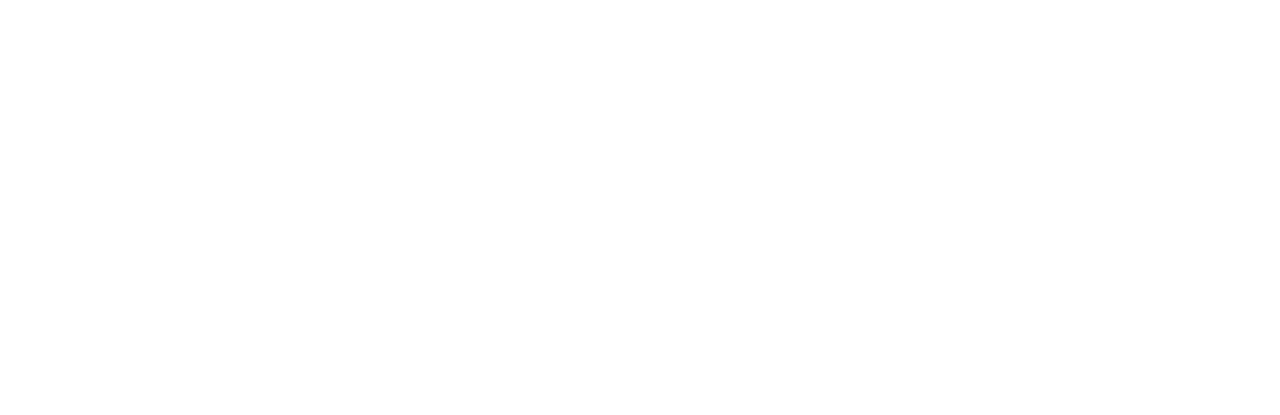
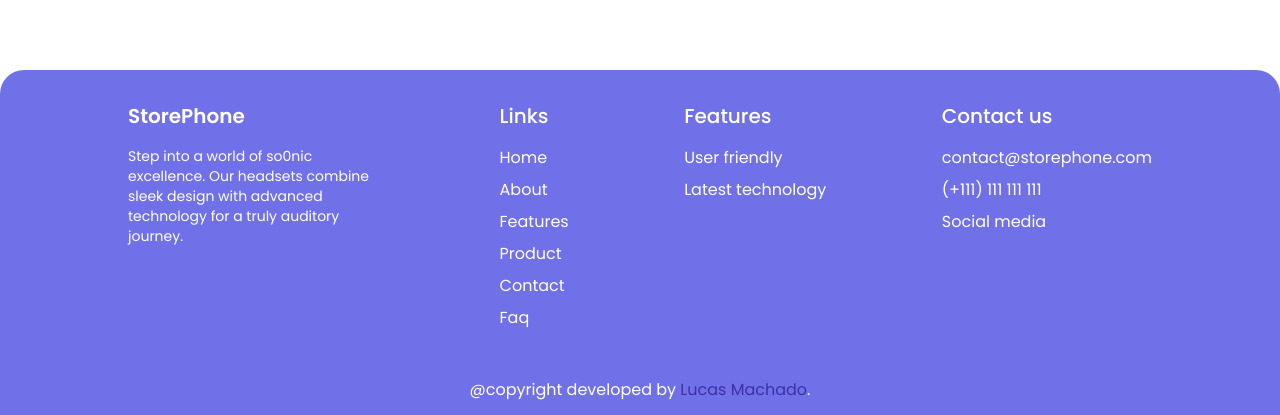
Before and after one commit to LucasFMachado/storephone, a Next.js app: page / in a window 1280 px wide. Shown: the part 4730-5145 px from the top of the page. Before the commit the page ends 4800 px from the top, so only its background shows below. Built offline with nearby package versions, Linux system fonts and the light colour scheme.

Commit message:
Creating Footer component

```diff
--- a/src/app/components/index.ts
+++ b/src/app/components/index.ts
@@ -2,6 +2,7 @@
 export * from './cards/FeatureCard'
 export * from './cards/ProductCard'
 export * from './layout/Button'
+export * from './layout/Footer'
 export * from './layout/Header'
 export * from './sections/About'
 export * from './sections/Contact'
--- /dev/null
+++ b/src/app/components/layout/Footer.tsx
@@ -0,0 +1,99 @@
+'use client'
+
+import { Link } from 'react-scroll'
+
+import { headerLinks } from '@/utils/constants'
+
+export function Footer() {
+  return (
+    <div className="bg-background-color text-white rounded-t-3xl mt-8 md:mt-0">
+      <div className="flex flex-col md:flex-row justify-between p-8 px-5 md:px-32">
+        <div className="w-full md:w-1/4">
+          <h1 className="font-semibold text-xl pb-4">StorePhone</h1>
+          <p className="text-sm">
+            Step into a world of so0nic excellence. Our headsets combine sleek
+            design with advanced technology for a truly auditory journey.
+          </p>
+        </div>
+        <div>
+          <h1 className="font-medium text-xl pb-4 pt-5 md:pt-0">Links</h1>
+          <nav className="flex flex-col gap-2">
+            {headerLinks.map(link => (
+              <Link
+                key={link.path}
+                to={link.path}
+                spy
+                smooth
+                duration={500}
+                className="hover:text-bright-color transition-all cursor-pointer"
+              >
+                {link.name}
+              </Link>
+            ))}
+          </nav>
+        </div>
+        <div>
+          <h1 className="font-medium text-xl pb-4 pt-5 md:pt-0">Features</h1>
+          <nav className="flex flex-col gap-2">
+            <Link
+              to="features"
+              spy
+              smooth
+              duration={500}
+              className="hover:text-bright-color transition-all cursor-pointer"
+            >
+              User friendly
+            </Link>
+            <Link
+              to="features"
+              spy
+              smooth
+              duration={500}
+              className="hover:text-bright-color transition-all cursor-pointer"
+            >
+              Latest technology
+            </Link>
+          </nav>
+        </div>
+        <div>
+          <h1 className="font-medium text-xl pb-4 pt-5 md:pt-0">Contact us</h1>
+          <nav className="flex flex-col gap-2">
+            <Link
+              to="contact"
+              spy
+              smooth
+              duration={500}
+              className="hover:text-bright-color transition-all cursor-pointer"
+            >
+              contact@storephone.com
+            </Link>
+            <Link
+              to="contact"
+              spy
+              smooth
+              duration={500}
+              className="hover:text-bright-color transition-all cursor-pointer"
+            >
+              (+111) 111 111 111
+            </Link>
+            <Link
+              to="contact"
+              spy
+              smooth
+              duration={500}
+              className="hover:text-bright-color transition-all cursor-pointer"
+            >
+              Social media
+            </Link>
+          </nav>
+        </div>
+      </div>
+      <div>
+        <p className="text-center py-4">
+          @copyright developed by
+          <span className="text-bright-color"> Lucas Machado</span>.
+        </p>
+      </div>
+    </div>
+  )
+}
--- a/src/app/components/layout/Header.tsx
+++ b/src/app/components/layout/Header.tsx
@@ -30,7 +30,7 @@
                 spy
                 smooth
                 duration={500}
-                className=" hover:text-bright-color transition-all cursor-pointer"
+                className="hover:text-bright-color transition-all cursor-pointer"
               >
                 {link.name}
               </Link>
@@ -66,7 +66,7 @@
               smooth
               duration={500}
               onClick={handleCloseMenu}
-              className=" hover:text-bright-color transition-all cursor-pointer"
+              className="hover:text-bright-color transition-all cursor-pointer"
             >
               {link.name}
             </Link>
--- a/src/app/components/layout/HeaderLink.tsx
+++ b/src/app/components/layout/HeaderLink.tsx
@@ -9,7 +9,7 @@
       spy
       smooth
       duration={500}
-      className=" hover:text-bright-color transition-all cursor-pointer"
+      className="hover:text-bright-color transition-all cursor-pointer"
       {...props}
     >
       {name}
--- a/src/app/components/sections/Home.tsx
+++ b/src/app/components/sections/Home.tsx
@@ -14,7 +14,7 @@
         </p>
         <Button label="Order Now" />
       </div>
-      <div className=" mt-10">
+      <div className="mt-10">
         <img src="/images/hero.png" alt="Hero image" />
       </div>
     </div>
--- a/src/app/layout.tsx
+++ b/src/app/layout.tsx
@@ -3,7 +3,7 @@
 import type { Metadata } from 'next'
 import { Poppins } from 'next/font/google'
 
-import { Header } from './components'
+import { Footer, Header } from './components'
 
 const poppins = Poppins({
   subsets: ['latin'],
@@ -25,6 +25,7 @@
       <body className={poppins.className}>
         <Header />
         <main>{children}</main>
+        <Footer />
       </body>
     </html>
   )
```
